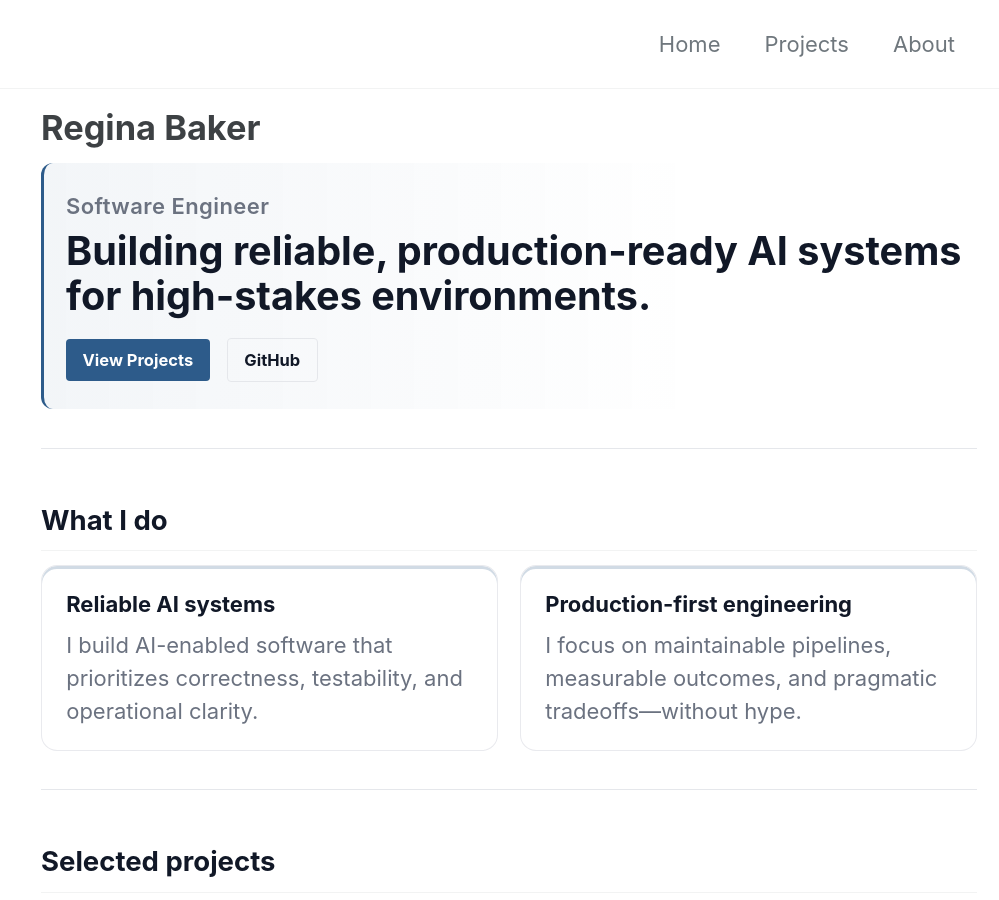
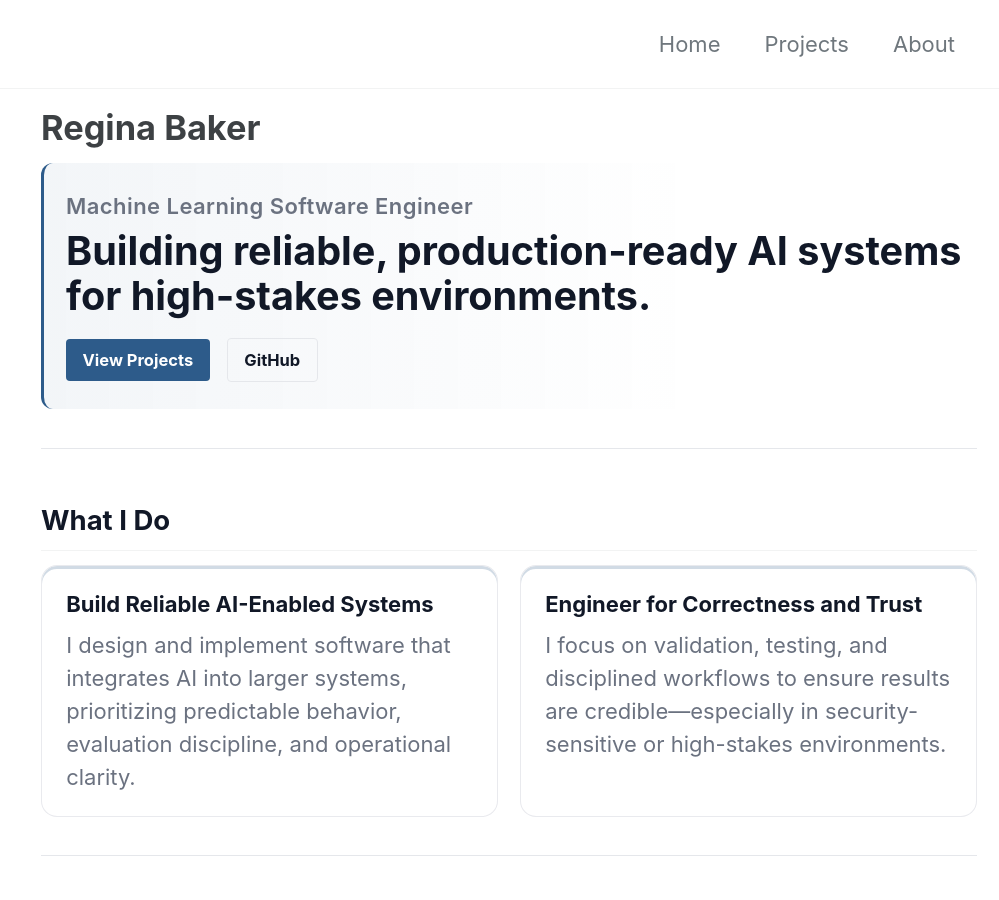
Before and after one commit to ReginaOfTech/ReginaOfTech.github.io, a Jekyll site: the page built from index.md, in a window 1280 px wide and 900 px high. Shown: the whole window, without its empty margins (281-1280 px from the left). Built offline with Jekyll 4.4.1, drawn with Linux system fonts in a browser that asks for light colours; cached includes are drawn as plain includes; some of the changed text lies outside the part shown.

Commit message:
index update

```diff
--- a/index.md
+++ b/index.md
@@ -7,7 +7,7 @@ classes: wide
 ---
 
 <div class="hero-block">
-  <div class="hero-kicker">Software Engineer</div>
+  <div class="hero-kicker">Machine Learning Software Engineer</div>
   <h1 class="hero-title">
     Building reliable, production-ready AI systems<br/>
     for high-stakes environments.
@@ -21,20 +21,20 @@ classes: wide
 
 <hr class="section-rule" />
 
-## What I do
+## What I Do
 
 <div class="grid-2">
   <div class="card">
-    <div class="card-title">Reliable AI systems</div>
+    <div class="card-title">Build Reliable AI-Enabled Systems</div>
     <div class="card-body">
-      I build AI-enabled software that prioritizes correctness, testability, and operational clarity.
+      I design and implement software that integrates AI into larger systems, prioritizing predictable behavior, evaluation discipline, and operational clarity.
     </div>
   </div>
 
   <div class="card">
-    <div class="card-title">Production-first engineering</div>
+    <div class="card-title">Engineer for Correctness and Trust</div>
     <div class="card-body">
-      I focus on maintainable pipelines, measurable outcomes, and pragmatic tradeoffs—without hype.
+      I focus on validation, testing, and disciplined workflows to ensure results are credible—especially in security-sensitive or high-stakes environments.
     </div>
   </div>
 </div>
@@ -97,7 +97,7 @@ classes: wide
 
 <div class="cta-bar">
   <div class="cta-text">
-    If you’re hiring for reliable, production-first AI systems work, I can be found on LinkedIn.
+    If you’d like to learn more or connect, you can find me on LinkedIn.
   </div>
   <div class="cta-actions">
     <a class="btn btn--inverse" href="/about/">About</a>
```
